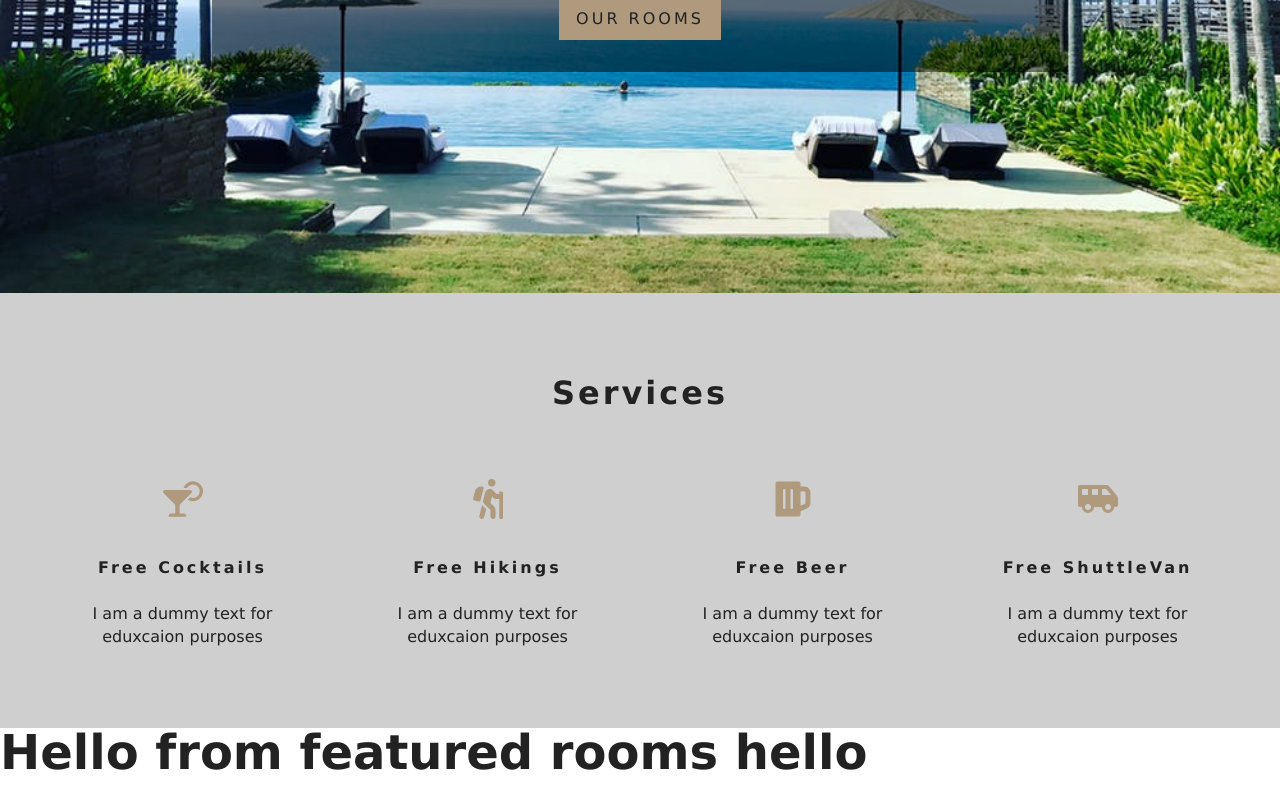
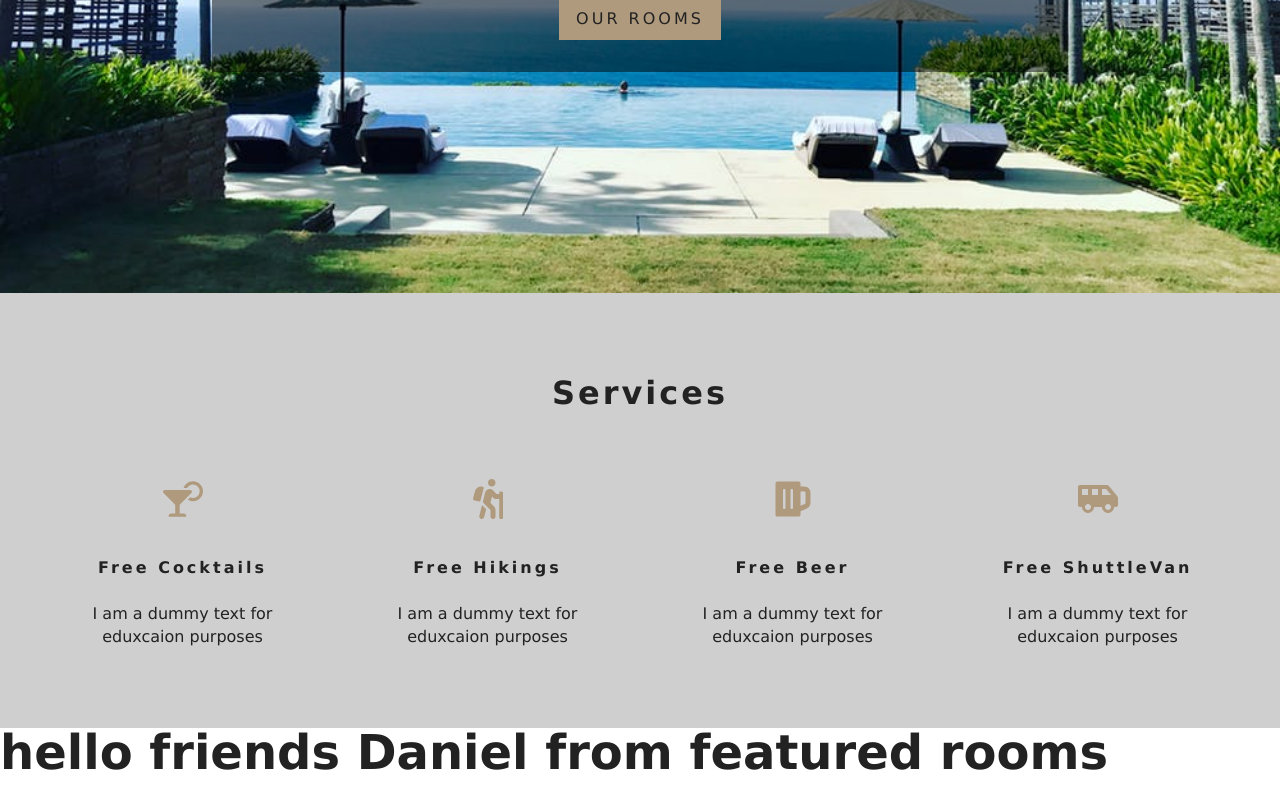
Before and after one commit to addod19/hotel, a React (Create React App) app: page / in a window 1280 px wide. Shown: the part 507-1307 px from the top of the page. Built offline with nearby package versions, Linux system fonts and the light colour scheme.

Commit message:
implement context api

```diff
--- a/src/components/FeaturedRooms.js
+++ b/src/components/FeaturedRooms.js
@@ -7,11 +7,11 @@ class FeaturedRooms extends React.Component {
     static contextType = RoomContext;
 
     render() {
-        const value = this.context;
-        console.log(value);
+        const {name, greeting } = this.context;
+
         return(
             <>
-                <h1>Hello from featured rooms {value}</h1>
+                <h1>{greeting} {name} from featured rooms</h1>
             </>
         )
     }
--- a/src/context.js
+++ b/src/context.js
@@ -4,11 +4,14 @@ const RoomContext = React.createContext();
 
 class RoomProvider extends React.Component {
 
-    state = {};
+    state = {
+        greeting: 'hello friends',
+        name: 'Daniel'
+    };
     render() {
         return(
             <>
-                <RoomContext.Provider value={"hello"}>
+                <RoomContext.Provider value={ {...this.state} }>
                     { this.props.children }
                 </RoomContext.Provider>
             </>
```
